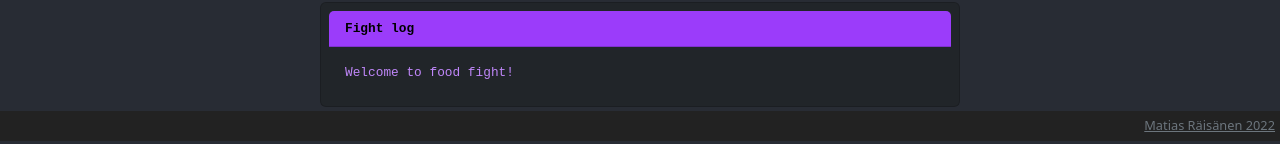
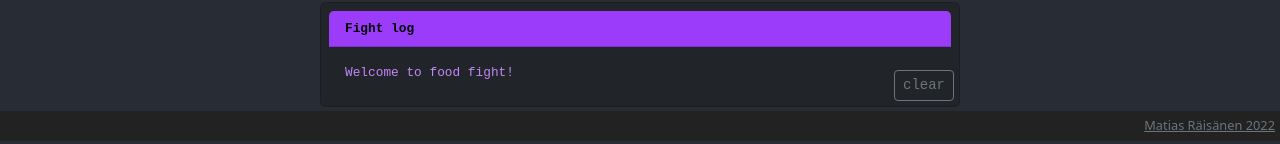
Before and after one commit to matiasraisanen/food-fight, a React (Create React App) app in the folder static/: page / in a window 1280 px wide. Shown: the part 659-803 px from the top of the page. Built offline with nearby package versions, Linux system fonts and the light colour scheme; the HTML template or start-up script is replaced by a standard one.

Commit message:
add clearlog button

```diff
--- a/static/src/App.css
+++ b/static/src/App.css
@@ -65,11 +65,17 @@
   background-color: #9b3cfa;
   color: black;
   font-weight: bold;
-  width: 100%;
 }
 
 .fightLogMessage {
   margin-bottom: 0;
+}
+
+.clearButton {
+  position: absolute;
+
+  right: 5px;
+  bottom: 5px;
 }
 
 .footer {
--- a/static/src/App.js
+++ b/static/src/App.js
@@ -120,7 +120,7 @@ function App() {
       </div>
 
       <div>
-        <FightLog messages={messages} />
+        <FightLog messages={messages} clearLog={() => setMessages([])} />
       </div>
 
       <div>
--- a/static/src/components/FightLog.js
+++ b/static/src/components/FightLog.js
@@ -1,4 +1,4 @@
-import { Card } from 'react-bootstrap';
+import { Card, Button } from 'react-bootstrap';
 
 
 export default function FightLog(props) {
@@ -19,9 +19,12 @@ export default function FightLog(props) {
       <Card.Header style={{
         "backgroundColor": "#9b3cfa", color: "black",
         "fontWeight": "bold", width: "100%"
-      }}>Fight log</Card.Header>
+      }}>Fight log
+
+      </Card.Header>
       <Card.Body>
         {messageList}
+        <Button className="clearButton" size="sm" variant="outline-secondary" onClick={() => props.clearLog()}>clear</Button>
       </Card.Body>
     </Card>
   )
```
